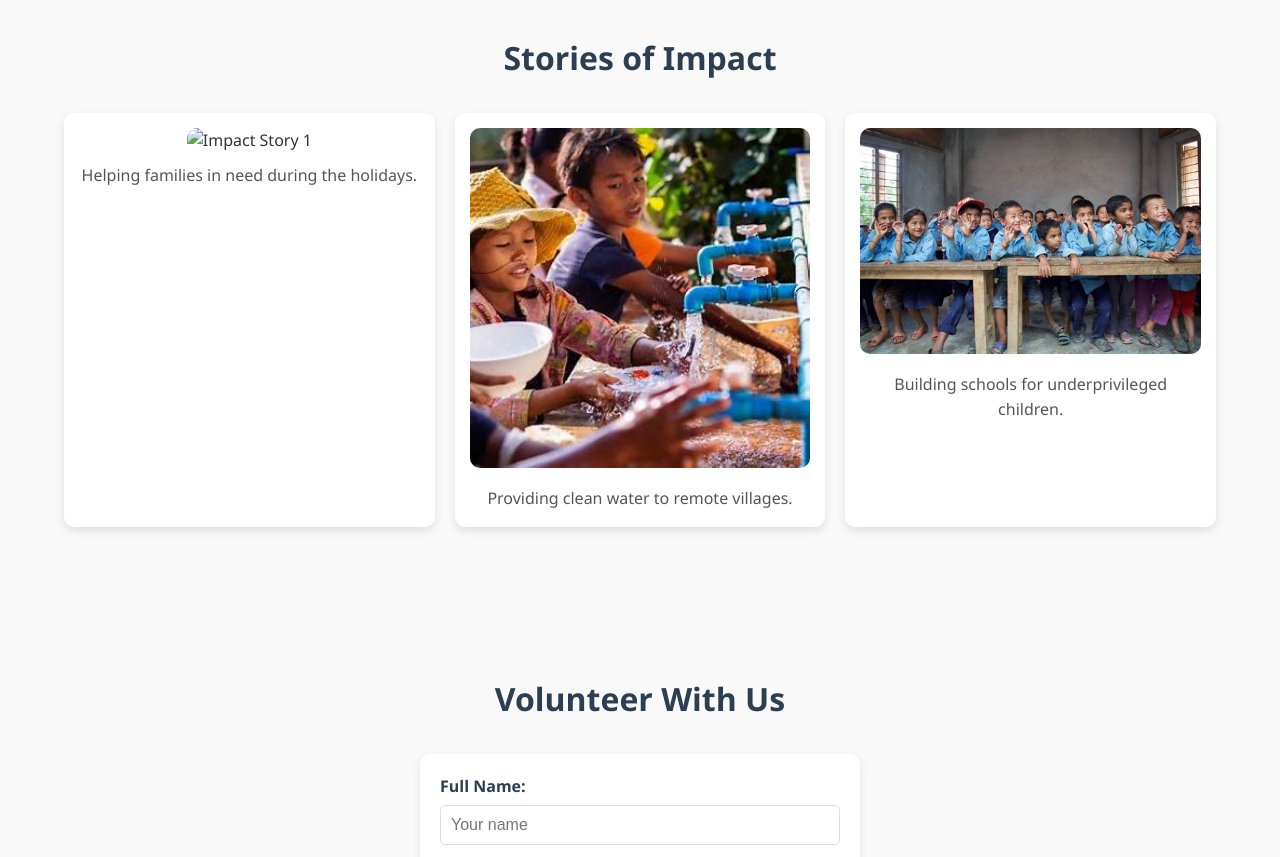
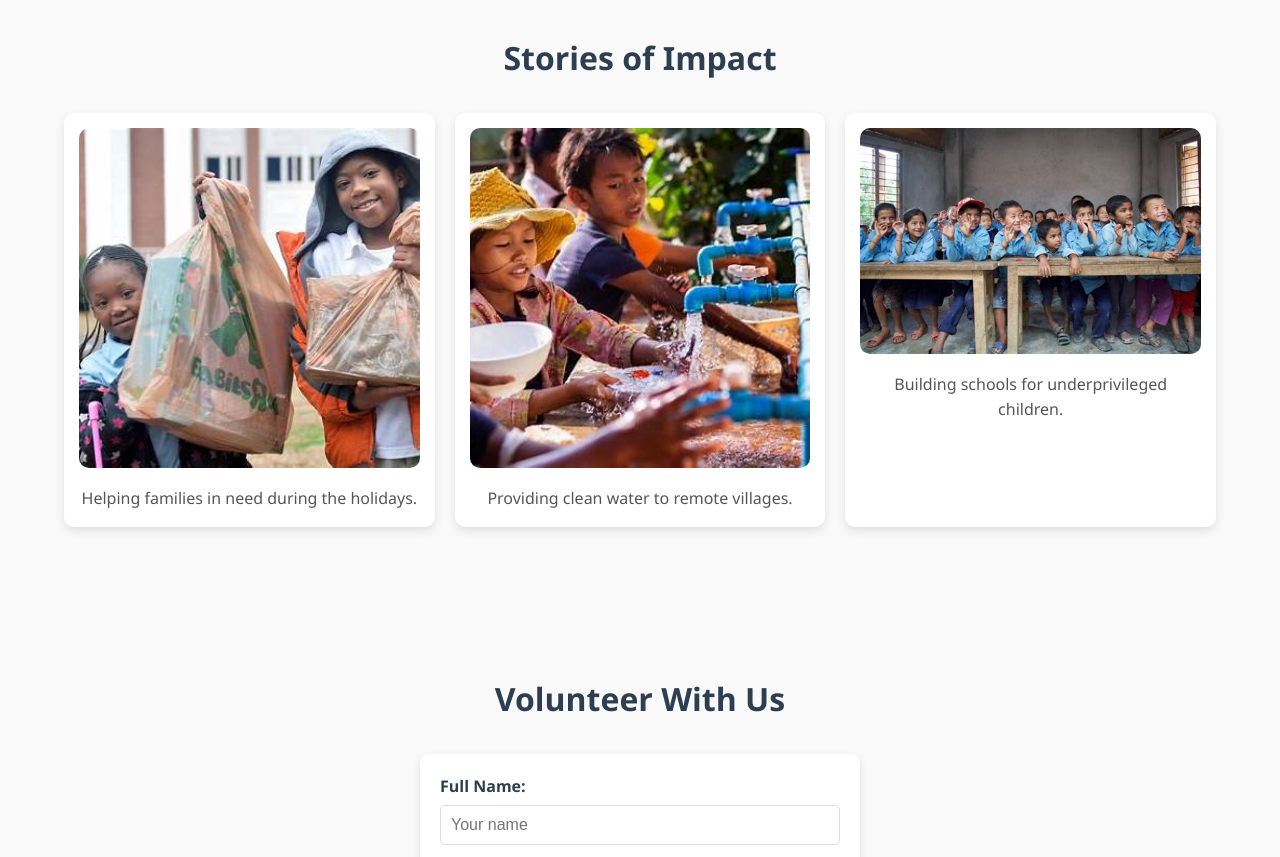
Before and after one commit to SAHILrepos/PROJECT, a plain HTML site: page index.html in a window 1280 px wide. Shown: the part 1040-1897 px from the top of the page. Drawn offline with Linux system fonts and the light colour scheme.

Commit message:
Update index.html

```diff
--- a/index.html
+++ b/index.html
@@ -51,7 +51,7 @@
       <h2>Stories of Impact</h2>
       <div class="gallery">
         <div class="gallery-item">
-          <img src="th1.jpeg" alt="Impact Story 1">
+          <img src="th.jpeg" alt="Impact Story 1">
           <p>Helping families in need during the holidays.</p>
         </div>
         <div class="gallery-item">
```
